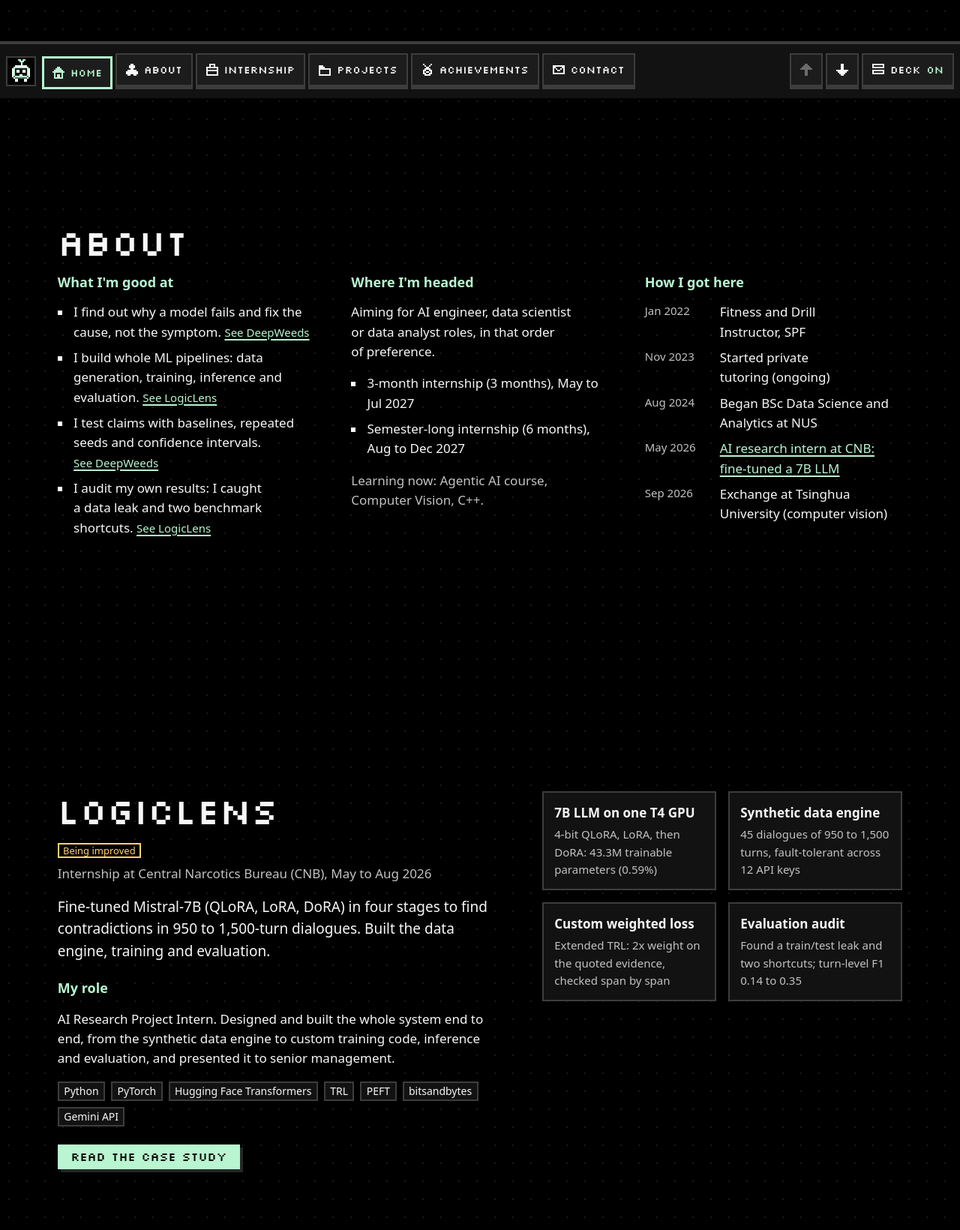
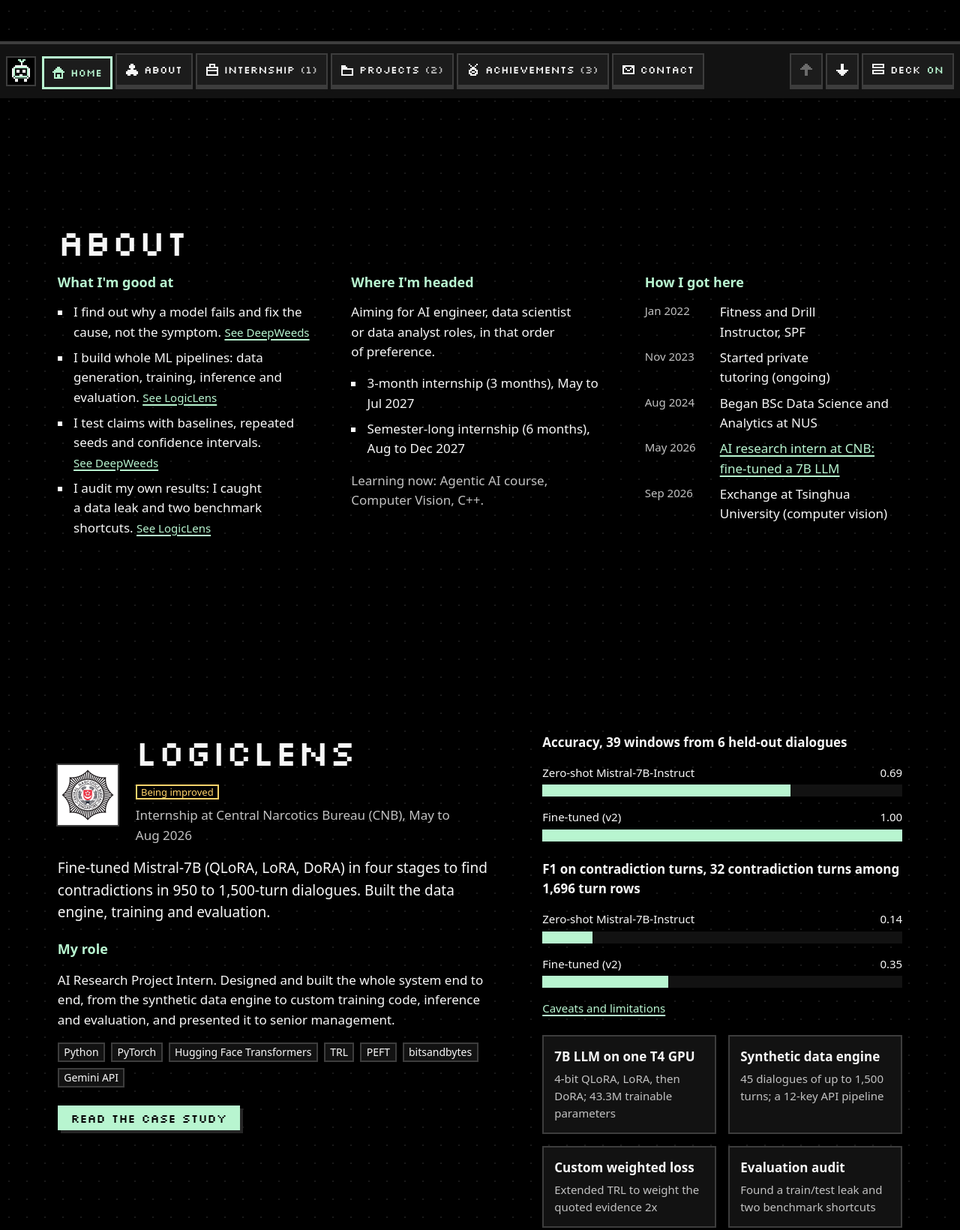
Before and after one commit to zyyye/Personal-Website, an Astro site: page / in a window 1280 px wide. Shown: the part 669-2309 px from the top of the page at 75% size. Built offline with nearby package versions, Linux system fonts and the light colour scheme; Astro itself is replaced by a stand-in of ours; a web font is replaced by a local one.

Commit message:
Deck polish: lab pass spacing, taskbar counts, LogicLens charts, CNB logo
- Lab pass: text beside the photo sits lower and further from it.
- Taskbar: Internship, Projects and Achievements keys show their page
  count, e.g. "Projects (2)".
- LogicLens deck page: bar charts for window accuracy and turn-level F1
  (zero-shot against fine-tuned), plus a link to the case study's
  limitations. Highlighted results may use up to two metrics, one
  chart each.
- CNB logo beside the LogicLens title (official file from Leo, resized).

Co-Authored-By: Claude Opus 5.5 <noreply@anthropic.com>
Claude-Session: https://claude.ai/code/session_01UWNwY2YYouua2Lvx9ugwnh

```diff
--- a/src/components/HeroSlide.astro
+++ b/src/components/HeroSlide.astro
@@ -208,10 +208,19 @@ const facts = [
     background: var(--color-accent-2);
     box-shadow: inset 0 0 0 var(--px) var(--color-bg);
   }
+  /* The text sits low and well clear of the photo (Leo, 21 Nov 2026). */
   .badge__head {
     display: flex;
-    gap: var(--space-3);
-    align-items: center;
+    gap: var(--space-4);
+    align-items: flex-end;
+  }
+  .badge__head > div {
+    padding-bottom: var(--space-3);
+  }
+  @media (min-width: 30rem) {
+    .badge__head {
+      gap: var(--space-5);
+    }
   }
   .badge__head img {
     width: 7.5rem;
--- a/src/components/ProjectSlide.astro
+++ b/src/components/ProjectSlide.astro
@@ -1,7 +1,7 @@
 ---
 // One project or internship page in the deck. The side panel shows, in this order and only if the
-// content has it: a bar chart of the highlighted results, the highlight tiles, and the
-// "results withheld" note for work whose evaluation is being redone.
+// content has it: a bar chart per metric of the highlighted results with a link to the caveats,
+// the highlight tiles, and the "results withheld" note for work whose evaluation is being redone.
 import type { CollectionEntry } from 'astro:content';
 import { capitalise, formatRange, KIND_LABEL, shortTitle } from '../lib/format.ts';
 import { leadingNumber, type DeckPage } from '../lib/pages.ts';
@@ -17,20 +17,26 @@ const d = project.data;
 const titleId = `${project.id}-title`;
 
 const highlighted = (d.results ?? []).filter((r) => r.highlight);
-// The content check guarantees these share one metric and sit between 0 and 1.
-const bars = highlighted.map((r) => ({
+// One chart per metric, in the order the metrics first appear, so the bars in a chart compare.
+// The content check caps the number of metrics and keeps every value between 0 and 1.
+const charts = [...new Set(highlighted.map((r) => r.metric))].map((metric) => {
+  const rows = highlighted.filter((r) => r.metric === metric);
+  return {
+    caption: `${capitalise(metric)}, ${rows[0]?.n ?? ''}`,
+    bars: rows.map((r) => ({
       label: r.seeds && r.seeds > 1 ? `${r.label} (${r.seeds} seeds)` : r.label,
       value: r.value,
       width: `${((leadingNumber(r.value) ?? 0) * 100).toFixed(1)}%`,
-}));
-const first = highlighted[0];
-const chartCaption = first ? `${capitalise(first.metric)}, ${first.n}` : '';
+    })),
+  };
+});
 const withheld = !d.results && d.status === 'being-improved';
 ---
 
 <Slide page={page} labelledby={titleId}>
   <div class="project">
     <div class="project__text">
+      <div class="project__head">
         {d.organisation?.logo && (
           <p class="org-logo">
             <img
@@ -42,6 +48,7 @@ const withheld = !d.results && d.status === 'being-improved';
             />
           </p>
         )}
+        <div>
           <h2 id={titleId} class="page-title">
             {shortTitle(d.title)}
           </h2>
@@ -53,6 +60,8 @@ const withheld = !d.results && d.status === 'being-improved';
               {formatRange(d.period.start, d.period.end)}
             </span>
           </p>
+        </div>
+      </div>
       <p class="project__summary">{d.summary}</p>
       <h3>My role</h3>
       <p>{d.role}</p>
@@ -69,11 +78,11 @@ const withheld = !d.results && d.status === 'being-improved';
     </div>
 
     <div class="project__side">
-      {bars.length > 0 && (
+      {charts.map((c) => (
         <figure class="bars">
-          <figcaption>{chartCaption}</figcaption>
+          <figcaption>{c.caption}</figcaption>
           <ul>
-            {bars.map((b) => (
+            {c.bars.map((b) => (
               <li>
                 <span class="bars__label">{b.label}</span>
                 <span class="bars__value">{b.value}</span>
@@ -84,6 +93,11 @@ const withheld = !d.results && d.status === 'being-improved';
             ))}
           </ul>
         </figure>
+      ))}
+      {charts.length > 0 && d.limitations.length > 0 && (
+        <p class="caveats">
+          <a href={`/projects/${project.id}/#limitations`}>Caveats and limitations</a>
+        </p>
       )}
       {d.highlights && (
         <ol class="tiles">
@@ -117,18 +131,38 @@ const withheld = !d.results && d.status === 'being-improved';
       gap: 4rem;
     }
   }
-  /* A light plate, so a logo drawn for a white page stays legible on the dark theme. */
+  /* The employer's logo sits beside the title, on a light plate so a logo drawn for a white
+     page stays legible on the dark theme. */
+  .project__head {
+    display: flex;
+    gap: var(--space-4);
+    align-items: center;
+  }
   .org-logo {
-    display: inline-block;
-    margin: 0 0 var(--space-3);
-    padding: var(--space-2) var(--space-3);
+    flex: none;
+    margin: 0;
+    padding: var(--space-1);
     background: var(--color-accent-2);
     box-shadow: 0 0 0 2px var(--color-border);
   }
   .org-logo img {
     display: block;
     width: auto;
-    height: 3rem;
+    height: 4.5rem;
+  }
+  @media (max-width: 30rem) {
+    .org-logo img {
+      height: 3.5rem;
+    }
+  }
+  .project__side {
+    display: grid;
+    gap: var(--space-4);
+    align-content: start;
+  }
+  .caveats {
+    margin: calc(-1 * var(--space-2)) 0 0;
+    font-size: 0.9375rem;
   }
   .project__meta {
     display: flex;
--- a/src/components/Taskbar.astro
+++ b/src/components/Taskbar.astro
@@ -20,6 +20,10 @@ interface Props {
 }
 const { variant = 'deck', groups = [], current } = Astro.props;
 
+// Groups that collect items show how many pages they hold, e.g. "Projects (3)" (Leo, 21 Nov 2026).
+// Home, About and Contact are single fixed pages, so a count would add nothing.
+const COUNTED_GROUPS = new Set<DeckGroup['id']>(['internship', 'projects', 'achievements']);
+
 const pageLinks = [
   { href: '/', label: 'Home', icon: GROUP_ICONS.home },
   { href: '/projects/', label: 'Projects', icon: GROUP_ICONS.projects },
@@ -37,7 +41,10 @@ const pageLinks = [
           <li>
             <a class="key" href={`#${g.firstPageId}`} data-slide-link data-group-link={g.id}>
               <PixelIcon grid={GROUP_ICONS[g.id]} />
-              <span class="key__label">{g.label}</span>
+              <span class="key__label">
+                {g.label}
+                {COUNTED_GROUPS.has(g.id) && <span class="key__count"> ({g.size})</span>}
+              </span>
             </a>
           </li>
         ))
@@ -142,8 +149,12 @@ const pageLinks = [
     color: #6b6b6b;
     cursor: not-allowed;
   }
-  .key__state {
+  .key__state,
+  .key__count {
     color: var(--color-text-muted);
+  }
+  .key[aria-current] .key__count {
+    color: var(--color-accent);
   }
   .key--mode[aria-pressed='true'] .key__state {
     color: var(--color-accent);
--- a/src/content/projects/logiclens.md
+++ b/src/content/projects/logiclens.md
@@ -9,30 +9,37 @@ period: { start: '2026-05', end: '2026-08' }
 kind: internship
 organisation:
   name: Central Narcotics Bureau (CNB)
+  logo:
+    src: /images/internship-logo.png
+    alt: Central Narcotics Bureau logo
+    width: 288
+    height: 288
 role: AI Research Project Intern. Designed and built the whole system end to end, from the synthetic data engine to custom training code, inference and evaluation, and presented it to senior management.
 tags: [llm, nlp, fine-tuning, evaluation]
 stack: [Python, PyTorch, Hugging Face Transformers, TRL, PEFT, bitsandbytes, Gemini API]
 highlights:
   - title: 7B LLM on one T4 GPU
-    detail: '4-bit QLoRA, LoRA, then DoRA: 43.3M trainable parameters (0.59%)'
+    detail: '4-bit QLoRA, LoRA, then DoRA; 43.3M trainable parameters'
   - title: Synthetic data engine
-    detail: '45 dialogues of 950 to 1,500 turns, fault-tolerant across 12 API keys'
+    detail: '45 dialogues of up to 1,500 turns; a 12-key API pipeline'
   - title: Custom weighted loss
-    detail: 'Extended TRL: 2x weight on the quoted evidence, checked span by span'
+    detail: 'Extended TRL to weight the quoted evidence 2x'
   - title: Evaluation audit
-    detail: 'Found a train/test leak and two shortcuts; turn-level F1 0.14 to 0.35'
+    detail: 'Found a train/test leak and two benchmark shortcuts'
 results:
   - label: Zero-shot Mistral-7B-Instruct
     value: '0.69'
     metric: accuracy
     level: window level
     n: 39 windows from 6 held-out dialogues
+    highlight: true
   - label: Fine-tuned (v2)
     value: '1.00'
     metric: accuracy
     level: window level
     n: 39 windows from 6 held-out dialogues
     note: A rule that reads no text also scores 1.00 on these windows (see Limitations).
+    highlight: true
   - label: 'Reference: rule that reads no text (window length)'
     value: '1.00'
     metric: accuracy
@@ -44,12 +51,14 @@ results:
     level: turn level
     n: 32 contradiction turns among 1,696 turn rows
     note: precision 0.12, recall 0.19
+    highlight: true
   - label: Fine-tuned (v2)
     value: '0.35'
     metric: F1 on contradiction turns
     level: turn level
     n: 32 contradiction turns among 1,696 turn rows
     note: precision 0.27, recall 0.50
+    highlight: true
   - label: 'Reference: rule that reads no text (flag the turn 20 in from each edge)'
     value: '0.86'
     metric: F1 on contradiction turns
--- a/src/pages/projects/[slug].astro
+++ b/src/pages/projects/[slug].astro
@@ -75,7 +75,7 @@ const resultsWithheld = !d.results && d.status === 'being-improved';
     </section>
   )}
 
-  <h2>Limitations</h2>
+  <h2 id="limitations">Limitations</h2>
   <ul>
     {d.limitations.map((l) => (
       <li>{l}</li>
```
Also changed, not shown: docs/decisions.md (+7 -0 lines), src/lib/checks.ts (+7 -2 lines), tests/e2e/deck.spec.ts (+3 -3 lines), tests/unit/check-content.test.ts (+12 -2 lines), public/images/internship-logo.png (added). Lines whose indentation alone changed are shown as unchanged.
